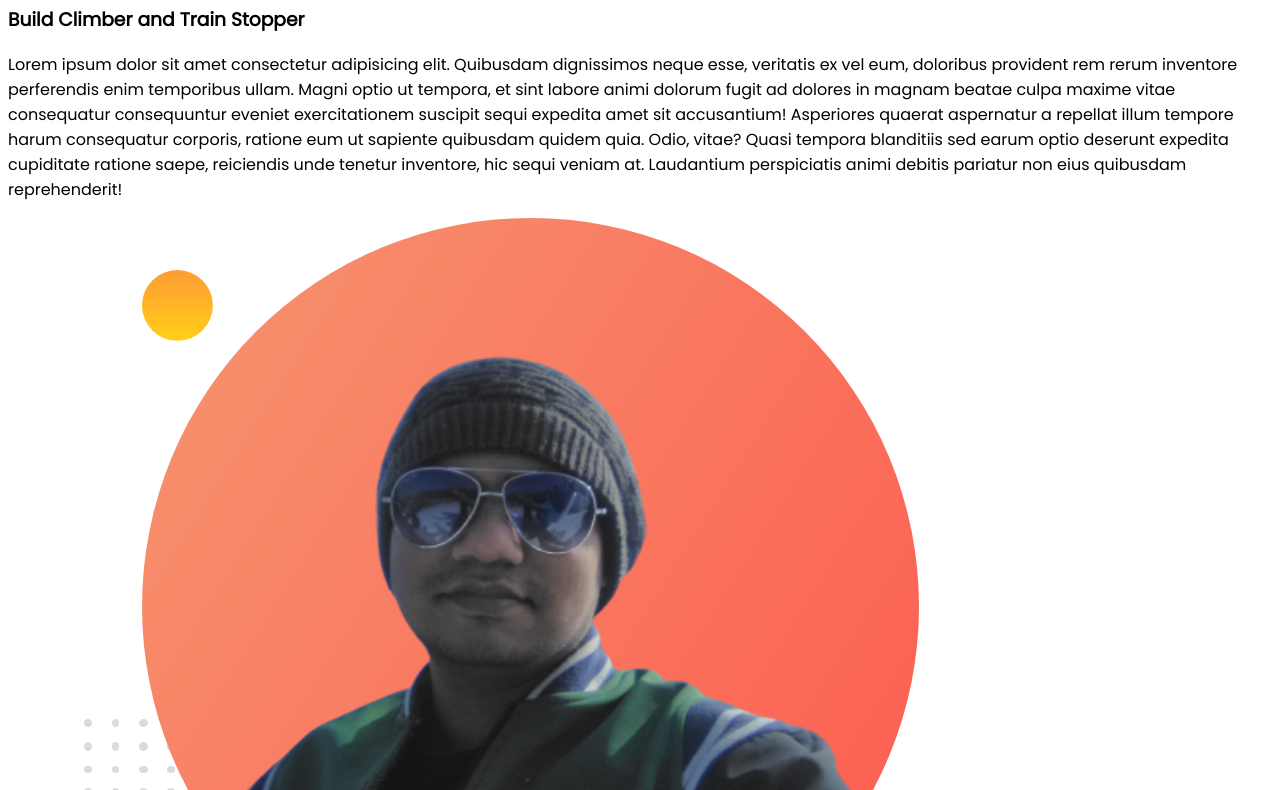
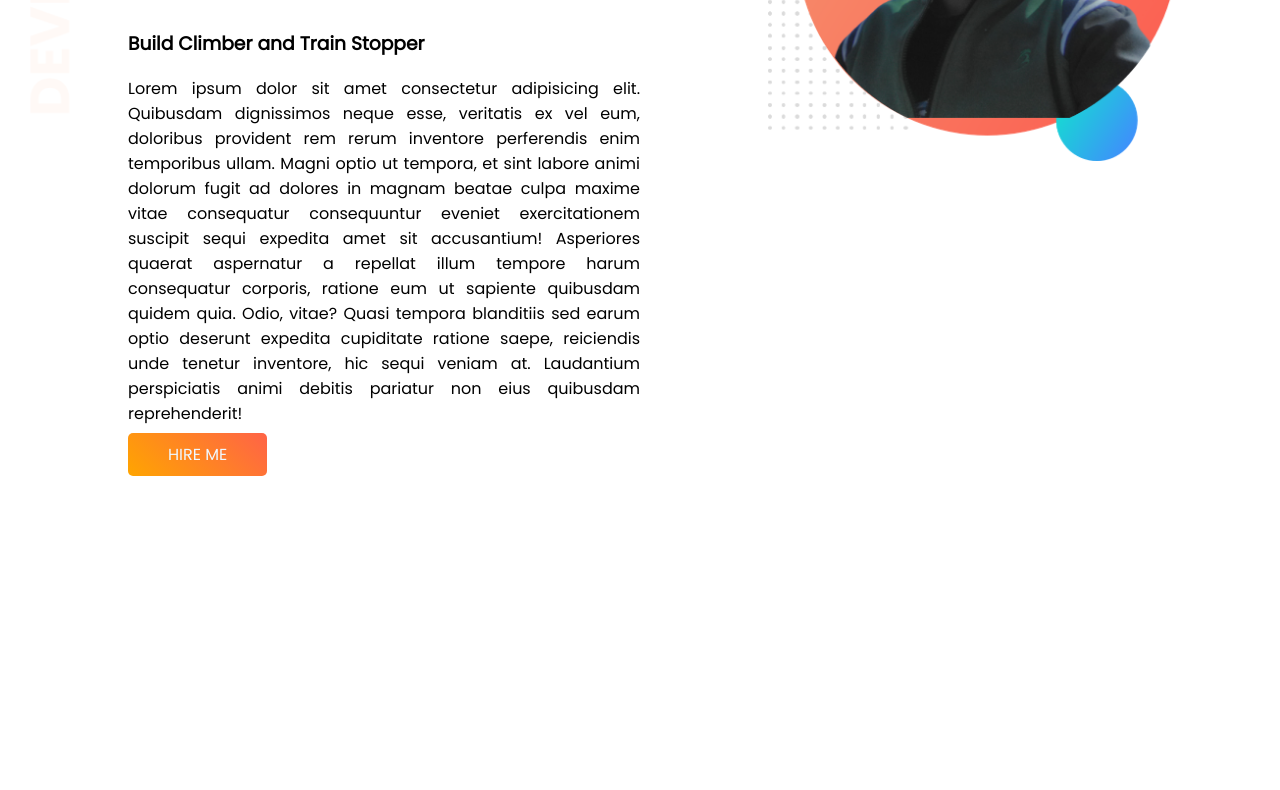
Before and after one commit to nafiul-alam-29/developer-portfolio, a plain HTML site: page index.html in a window 1280 px wide. Shown: the part 246-1036 px from the top of the page. After the commit the page ends 800 px from the top, so only its background shows below. Drawn offline with Linux system fonts and the light colour scheme.

Commit message:
top part complete

```diff
--- a/index.html
+++ b/index.html
@@ -14,7 +14,8 @@
     <link rel="stylesheet" href="style.css" />
   </head>
   <body>
-    <div>
+    <section class="top-part">
+      <div class="half-width">
         <h1>Welcome To</h1>
         <h1><span class="name-highlight"> Nafiul Alam</span> World!</h1>
         <h3>Build Climber and Train Stopper</h3>
@@ -22,17 +23,21 @@
           Lorem ipsum dolor sit amet consectetur adipisicing elit. Quibusdam
           dignissimos neque esse, veritatis ex vel eum, doloribus provident rem
           rerum inventore perferendis enim temporibus ullam. Magni optio ut
-        tempora, et sint labore animi dolorum fugit ad dolores in magnam beatae
-        culpa maxime vitae consequatur consequuntur eveniet exercitationem
-        suscipit sequi expedita amet sit accusantium! Asperiores quaerat
-        aspernatur a repellat illum tempore harum consequatur corporis, ratione
-        eum ut sapiente quibusdam quidem quia. Odio, vitae? Quasi tempora
-        blanditiis sed earum optio deserunt expedita cupiditate ratione saepe,
-        reiciendis unde tenetur inventore, hic sequi veniam at. Laudantium
-        perspiciatis animi debitis pariatur non eius quibusdam reprehenderit!
+          tempora, et sint labore animi dolorum fugit ad dolores in magnam
+          beatae culpa maxime vitae consequatur consequuntur eveniet
+          exercitationem suscipit sequi expedita amet sit accusantium!
+          Asperiores quaerat aspernatur a repellat illum tempore harum
+          consequatur corporis, ratione eum ut sapiente quibusdam quidem quia.
+          Odio, vitae? Quasi tempora blanditiis sed earum optio deserunt
+          expedita cupiditate ratione saepe, reiciendis unde tenetur inventore,
+          hic sequi veniam at. Laudantium perspiciatis animi debitis pariatur
+          non eius quibusdam reprehenderit!
         </p>
-      <button>HIRE ME</button>
+        <a class="linked-button" target="_blank" href=""> HIRE ME </a>
+      </div>
+      <div class="half-width">
         <img src="/images/my-bg-01.png" alt="" />
       </div>
+    </section>
   </body>
 </html>
--- a/style.css
+++ b/style.css
@@ -1,5 +1,6 @@
 body {
   font-family: "Poppins", sans-serif;
+  margin: 0;
 }
 
 h1 {
@@ -9,3 +10,34 @@ h1 {
 .name-highlight {
   color: orange;
 }
+
+section {
+  display: flex;
+}
+
+section p {
+  text-align: justify;
+}
+
+.half-width {
+  width: 50%;
+  padding-left: 10%;
+}
+
+.half-width img {
+  width: 80%;
+}
+
+.linked-button {
+  text-decoration: none;
+  background-image: linear-gradient(45deg, orange, tomato);
+  padding: 10px 40px;
+  color: aliceblue;
+  border-radius: 5px;
+  font-weight: 400;
+}
+
+.top-part {
+  background-image: url(images/top-banner.png);
+  background-repeat: no-repeat;
+}
```
Lines whose indentation alone changed are shown as unchanged.
